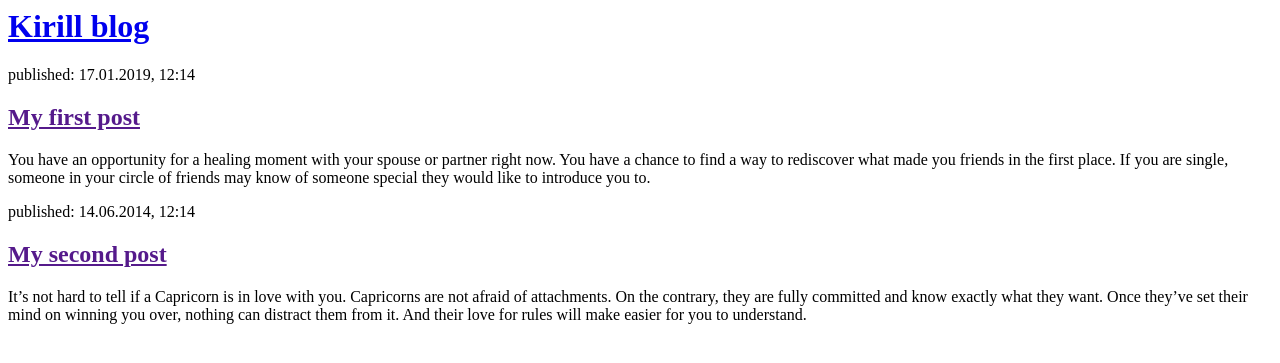
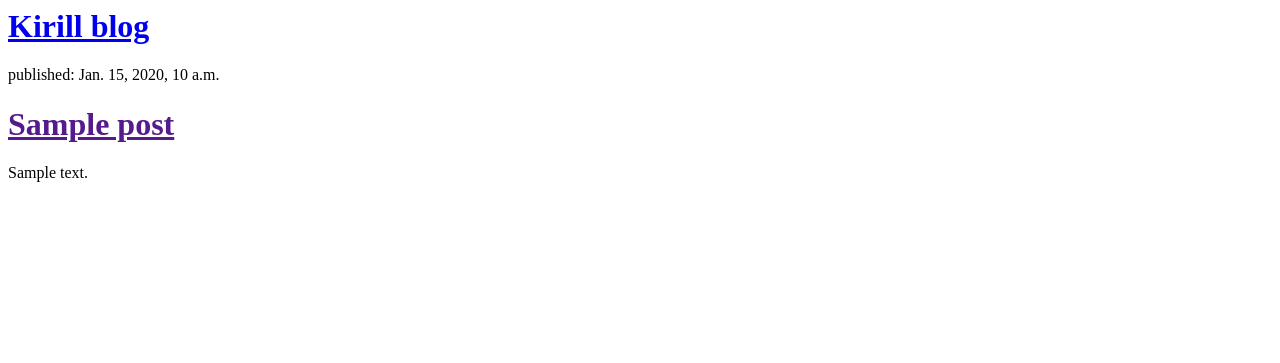
Before and after one commit to timokhink/my-first-blog, a Django app: template blog/templates/blog/post_list.html in a window 1280 px wide. Shown: the top 363 px of the page. Run offline with Django 3.2, Linux system fonts and the light colour scheme; the template is opened without the code that fills it: values that come from a table or form of the project are taken from there, others are empty; tables that the repository leaves empty hold one stand-in row (values such as "Sample post").

Commit message:
Modified templates to display posts from database.

```diff
--- a/blog/templates/blog/post_list.html
+++ b/blog/templates/blog/post_list.html
@@ -7,16 +7,12 @@
             <h1><a href="/">Kirill blog</a></h1>
         </div>
 
-        <div>
-            <p>published: 17.01.2019, 12:14</p>
-            <h2><a href="">My first post</a></h2>
-            <p>You have an opportunity for a healing moment with your spouse or partner right now. You have a chance to find a way to rediscover what made you friends in the first place. If you are single, someone in your circle of friends may know of someone special they would like to introduce you to.</p>
+{% for post in posts %}
+<div>
+    <p>published: {{ post.published_date }}</p>
+    <h1><a href="">{{ post.title }}</a></h1>
+    <p>{{post.text|linebreaksbr}}</p>
         </div>
-
-        <div>
-            <p>published: 14.06.2014, 12:14</p>
-            <h2><a href="">My second post</a></h2>
-            <p>It’s not hard to tell if a Capricorn is in love with you. Capricorns are not afraid of attachments. On the contrary, they are fully committed and know exactly what they want. Once they’ve set their mind on winning you over, nothing can distract them from it. And their love for rules will make easier for you to understand.</p>
-        </div>
+        {% endfor %}
     </body>
 </html>
--- a/blog/views.py
+++ b/blog/views.py
@@ -1,4 +1,7 @@
 from django.shortcuts import render
+from .models import Post
+from django.utils import timezone
 
 def post_list(request):
-    return render(request, 'blog/post_list.html', {})
+	posts = Post.objects.filter(published_date__lte=timezone.now()).order_by('published_date')
+	return render(request, 'blog/post_list.html', {'posts': posts})
```
